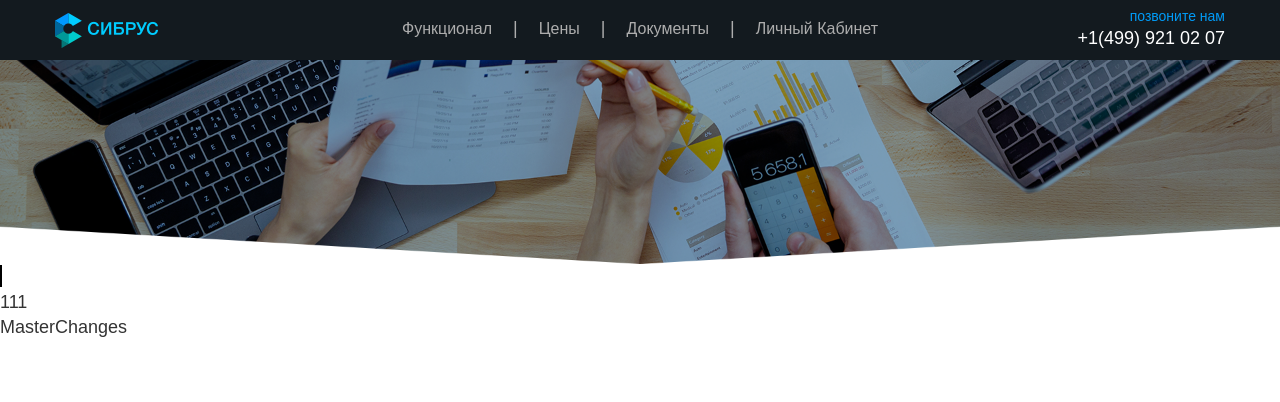
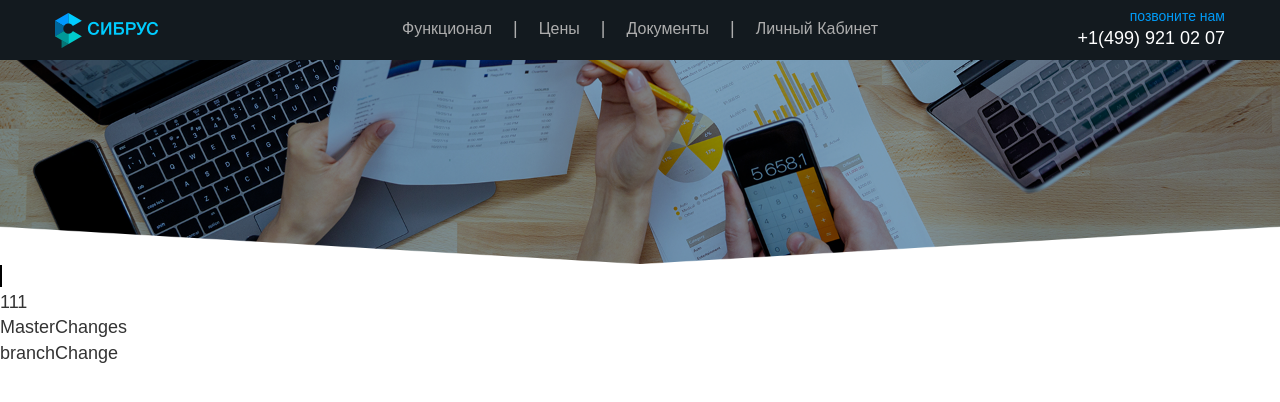
Before and after one commit to farkoppp/sibrus, a plain HTML site: page index.html in a window 1280 px wide. Drawn offline with Linux system fonts and the light colour scheme.

Commit message:
Branch_Change

```diff
--- a/index.html
+++ b/index.html
@@ -96,6 +96,7 @@
         </object>
         <div>111</div>
         <div>MasterChanges</div>
+        <div>branchChange</div>
 <!--        <div class="roww">
             <div class="blockk" style="text-align: left;">
                 a
```
